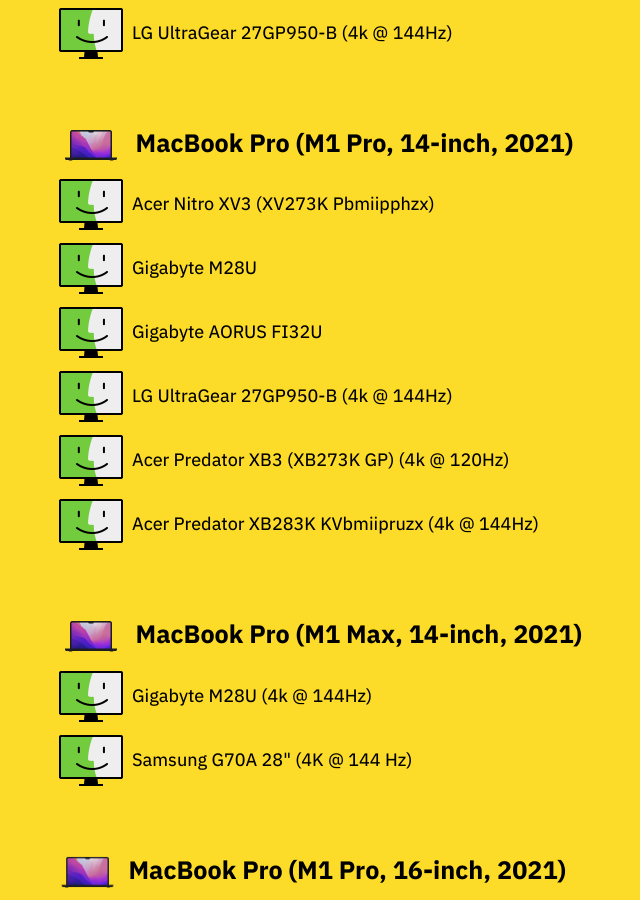
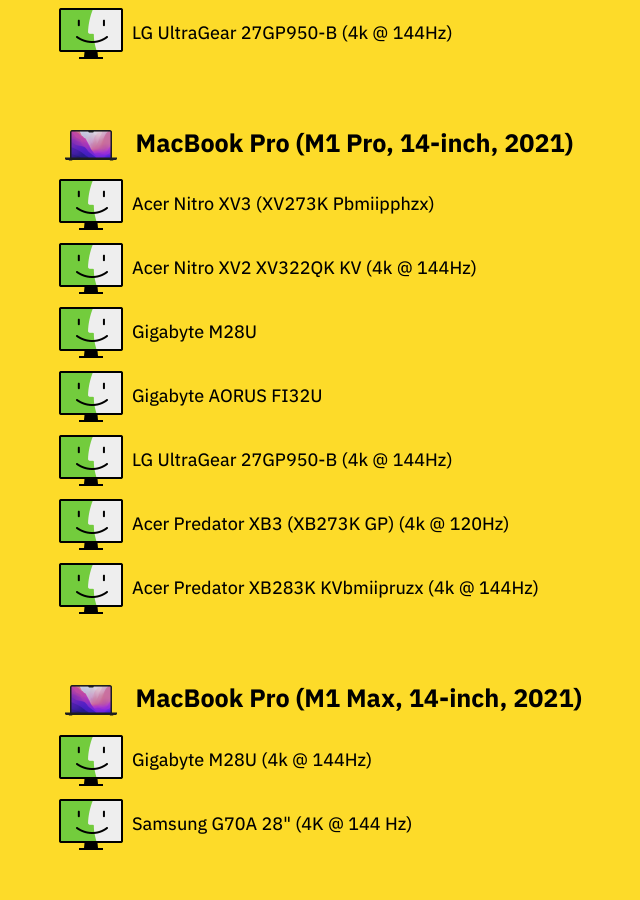
Before and after one commit to tonsky/tonsky.github.io, a Jekyll site: the page built from _posts/2021-02-24-monitors-mac.md, in a window 1280 px wide and 900 px high, scrolled down 5272 px. Shown: the whole window, without its empty margins (310-950 px from the left). Built offline with Jekyll 4.4.1, drawn with Linux system fonts in a browser that asks for light colours.

Commit message:
Add Acer Nitro XV322QK KV for MBP M1 Pro

```diff
--- a/_posts/2021-02-24-monitors-mac.md
+++ b/_posts/2021-02-24-monitors-mac.md
@@ -150,6 +150,8 @@
 
 <div class="row"><img src="works.png" height=64> <span>Acer Nitro XV3 (XV273K Pbmiipphzx)</span></div>
 
+<div class="row"><img src="works.png" height=64> <span>Acer Nitro XV2 XV322QK KV (4k @ 144Hz)</span></div>
+
 <div class="row"><img src="works.png" height=64> <span>Gigabyte M28U</span></div>
 
 <div class="row"><img src="works.png" height=64> <span>Gigabyte AORUS FI32U</span></div>
```
